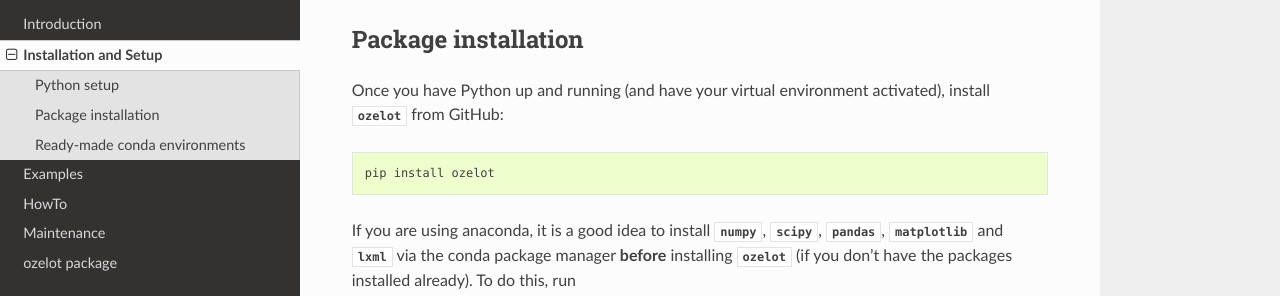
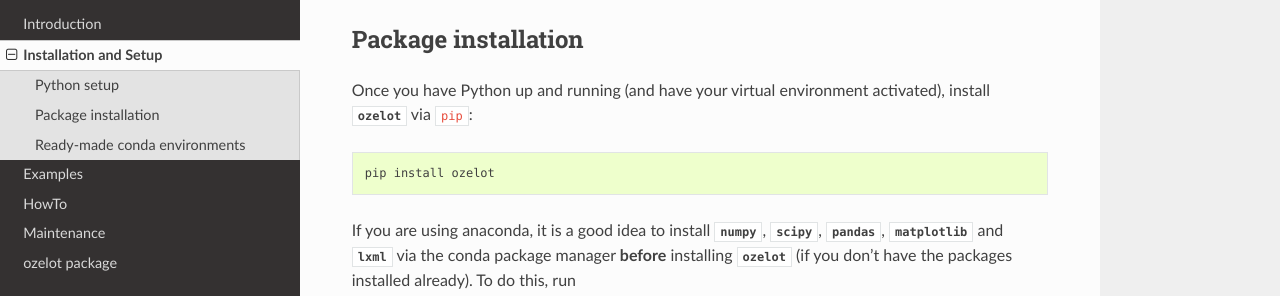
Before and after one commit to ehansis/ozelot, a Sphinx documentation site: the page built from docs/setup.rst, in a window 1280 px wide and 900 px high, scrolled down 400 px. Shown: the part 153-449 px from the top of the window. Built offline with Sphinx 7.4.7 and the Read the Docs theme 2.0.0, drawn with Linux system fonts in a browser that asks for light colours.

Commit message:
Tiny doc fix

```diff
--- a/docs/setup.rst
+++ b/docs/setup.rst
@@ -31,7 +31,7 @@ If you use a different Python distribution, set up your virtual environment usin
 Package installation
 ====================
 
-Once you have Python up and running (and have your virtual environment activated), install :mod:`ozelot` from GitHub:
+Once you have Python up and running (and have your virtual environment activated), install :mod:`ozelot` via ``pip``:
 
 .. code-block:: none
 
```
